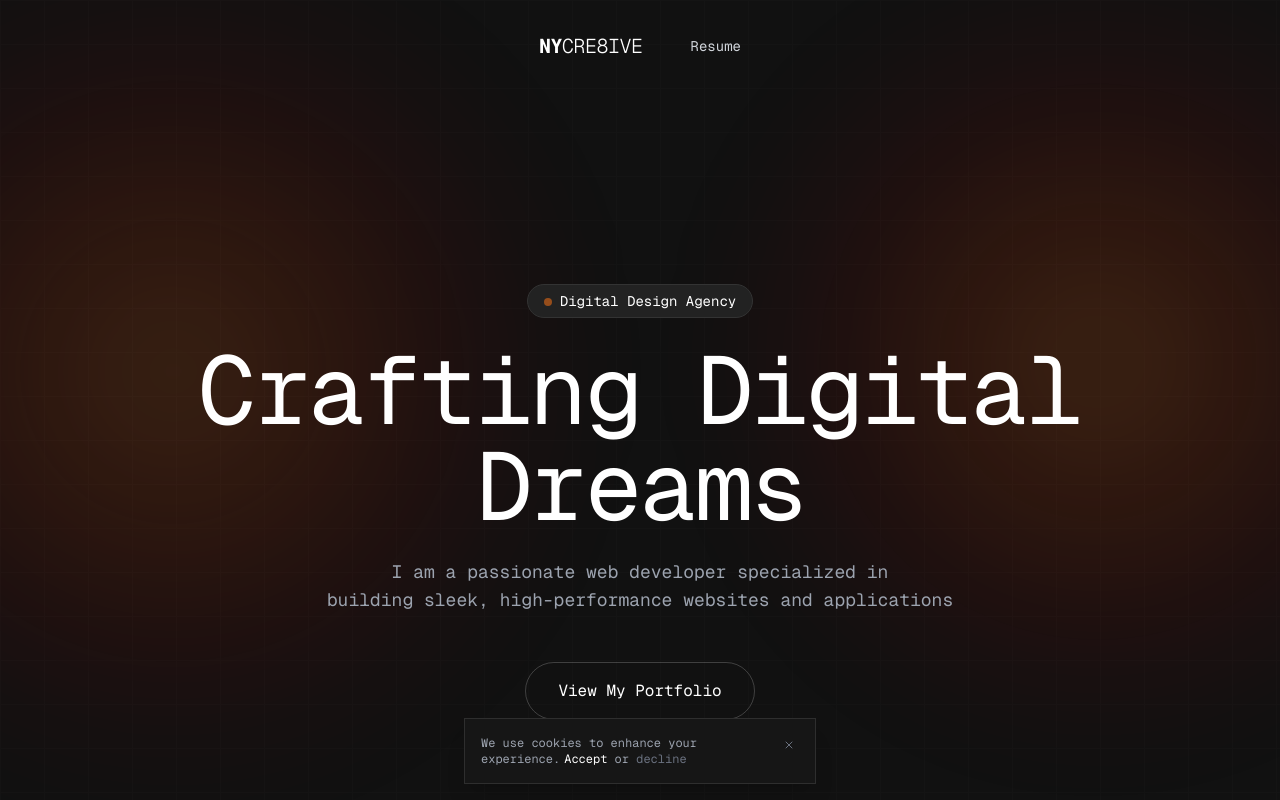
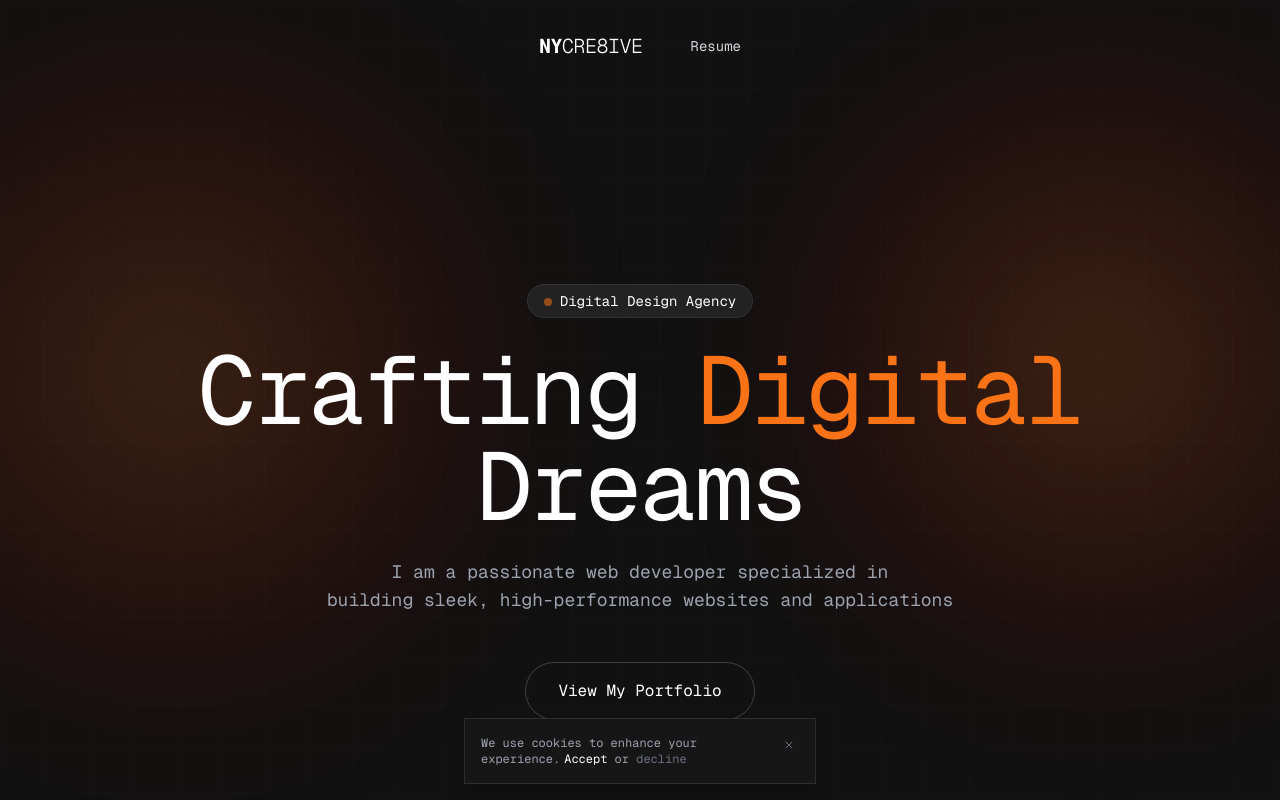
Before and after one commit to nanayawdev/nycre8ivestudio, a Next.js app: page / in a window 1280 px wide. Shown: the top 800 px of the page. Built offline with nearby package versions, Linux system fonts and the light colour scheme.

Commit message:
Enhance hero section with orange-colored 'Digital' text highlight

```diff
--- a/components/ui/hero.tsx
+++ b/components/ui/hero.tsx
@@ -90,7 +90,7 @@ export function Hero({ className, ...props }: HeroProps) {
             transition={{ delay: 0.5 }}
             className="text-6xl md:text-8xl font-normal text-white mb-6 tracking-tight"
           >
-            Crafting Digital <br />Dreams
+            Crafting <span className="text-orange-500">Digital</span> <br />Dreams
           </motion.h1>
 
           {/* Subtitle */}
```
